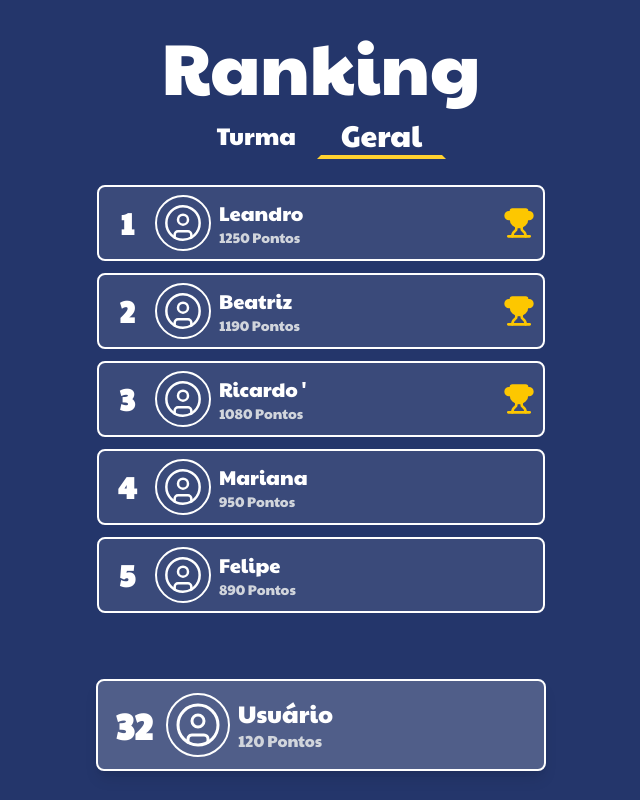
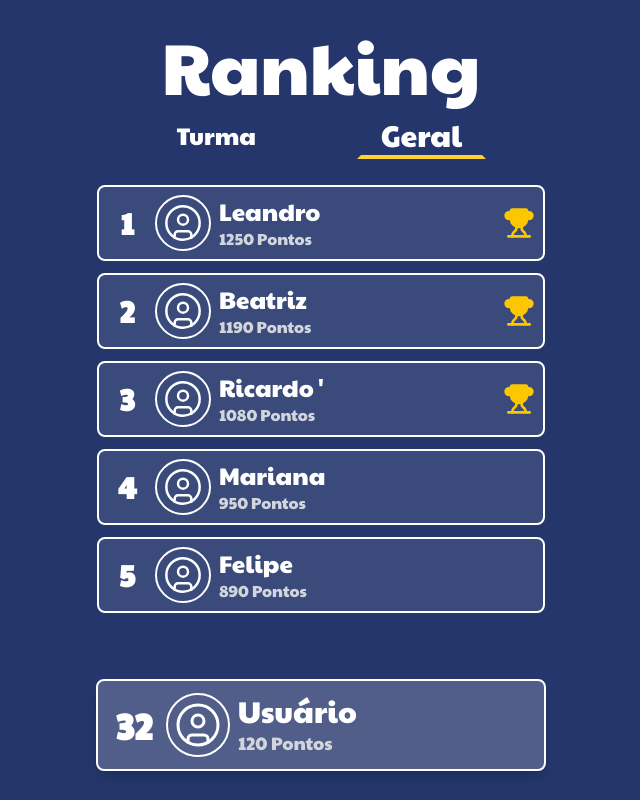
Before and after one commit to mairapaulac/MatFun, a Next.js app: page /ranking in a window 1280 px wide. Shown: the whole page, without its empty margins (319-959 px from the left). Built offline with nearby package versions, Linux system fonts and the light colour scheme.

Commit message:
chore: changed font sizes on ranking

```diff
--- a/src/app/ranking/components/PlayerCard.tsx
+++ b/src/app/ranking/components/PlayerCard.tsx
@@ -27,8 +27,8 @@ export default function PlayerCard({ rank, name, points, trophy,isUser }:IPlayer
         />
       </div>
       <div className="flex-grow">
-        <p className={`font-medium ${isUser ? "text-2xl" : "text-xl"}`}>{name}</p>
-        <p className={`text-gray-300 ${isUser ? "text-base" : "text-sm"}`}>
+        <p className={`font-medium ${isUser ? "text-3xl" : "text-2xl"}`}>{name}</p>
+        <p className={`text-gray-300 ${isUser ? "text-lg" : "text-md"}`}>
           {points} Pontos
         </p>
       </div>
--- a/src/app/ranking/page.tsx
+++ b/src/app/ranking/page.tsx
@@ -12,7 +12,7 @@ export default function RankingScreen() {
       </header>
 
       <Tabs defaultValue="geral" className="w-full max-w-md">
-        <TabsList className="flex justify-center w-1/2 mx-auto">
+        <TabsList className="flex justify-center w-1/2 mx-auto gap-20">
           <TabsTrigger value="turma">Turma</TabsTrigger>
           <TabsTrigger value="geral">Geral</TabsTrigger>
         </TabsList>
```
